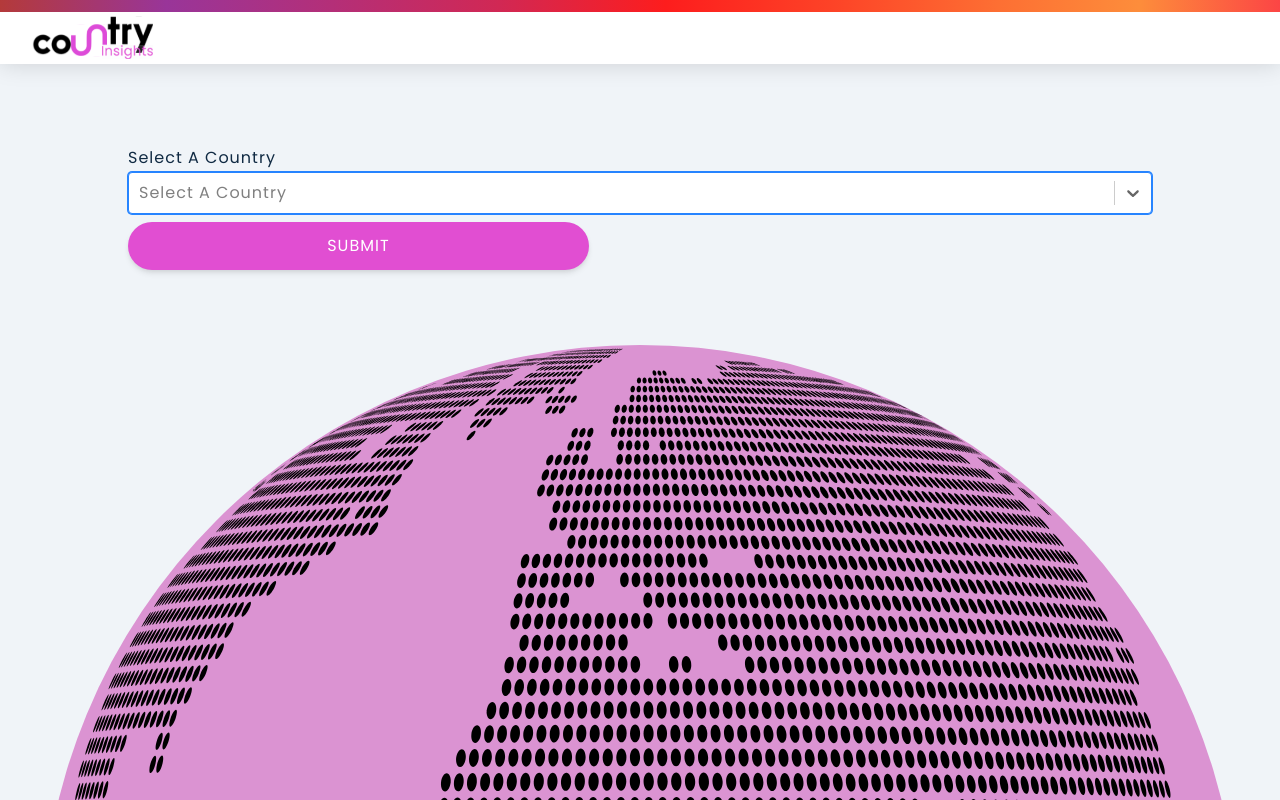
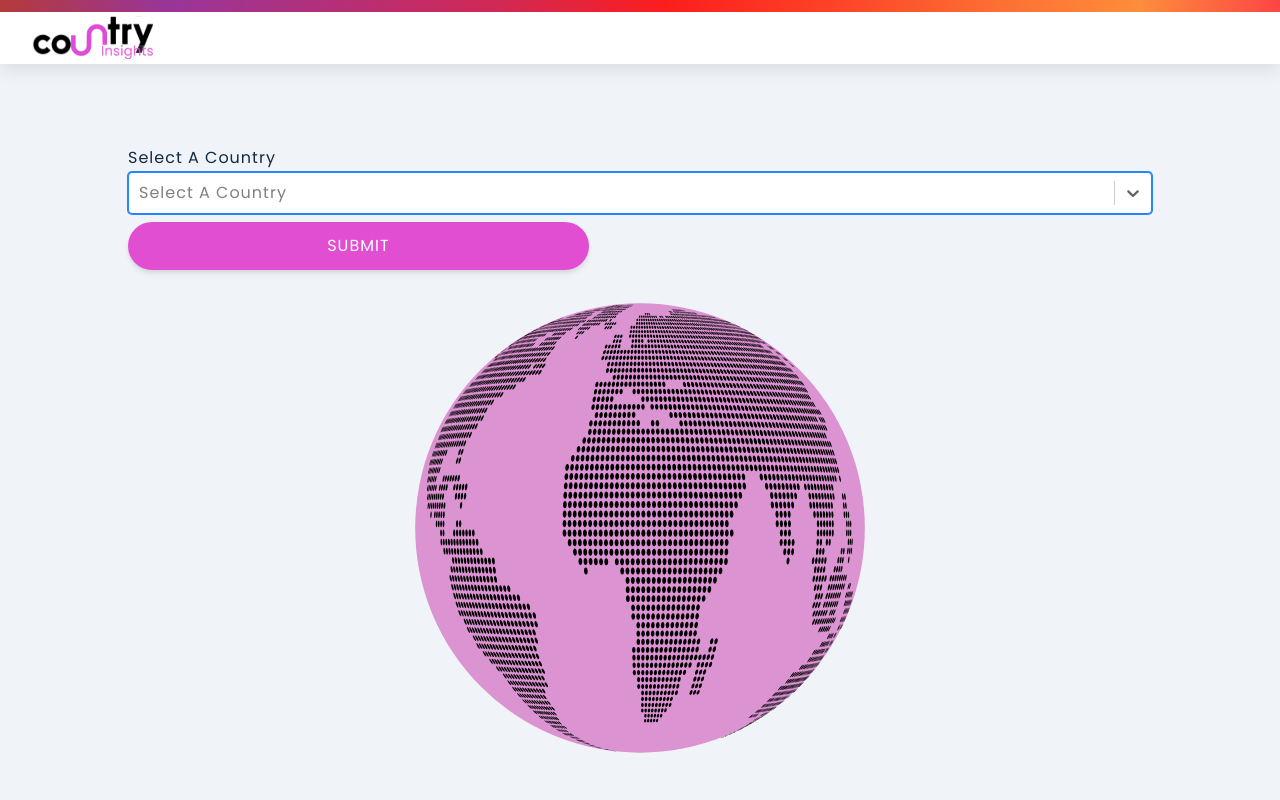
Before and after one commit to Hallelujah78/BICodingChallenge, a React (Create React App) app in the folder client/: page / in a window 1280 px wide. Shown: the top 800 px of the page. Built offline with nearby package versions, Linux system fonts and the light colour scheme; no server answers.

Commit message:
Project Update

```diff
--- /dev/null
+++ b/client/src/components/Loading.js
@@ -0,0 +1,54 @@
+import styled from "styled-components";
+const Loading = () => {
+  return (
+    <Wrapper>
+      <div class="lds-ring">
+        <div></div>
+        <div></div>
+        <div></div>
+        <div></div>
+      </div>
+    </Wrapper>
+  );
+};
+export default Loading;
+
+const Wrapper = styled.div`
+  margin: 25vh auto 0 auto;
+
+  .lds-ring {
+    display: inline-block;
+    position: relative;
+    width: 9rem;
+    height: 9rem;
+  }
+  .lds-ring div {
+    box-sizing: border-box;
+    display: block;
+    position: absolute;
+    width: 8rem;
+    height: 8rem;
+    margin: 8px;
+    border: 8px solid #87ceeb;
+    border-radius: 50%;
+    animation: lds-ring 1.2s cubic-bezier(0.5, 0, 0.5, 1) infinite;
+    border-color: #87ceeb transparent transparent transparent;
+  }
+  .lds-ring div:nth-child(1) {
+    animation-delay: -0.45s;
+  }
+  .lds-ring div:nth-child(2) {
+    animation-delay: -0.3s;
+  }
+  .lds-ring div:nth-child(3) {
+    animation-delay: -0.15s;
+  }
+  @keyframes lds-ring {
+    0% {
+      transform: rotate(0deg);
+    }
+    100% {
+      transform: rotate(360deg);
+    }
+  }
+`;
--- a/client/src/pages/BasicUI.js
+++ b/client/src/pages/BasicUI.js
@@ -3,6 +3,7 @@ import { useState } from "react";
 import DynamicObjectRenderer from "../components/DynamicObjectRenderer.js";
 import worldMap from "../assets/images/globe.svg";
 import SearchForm from "../components/SearchForm.js";
+import Loading from "../components/Loading.js";
 
 const BasicUI = () => {
   const [country, setCountry] = useState("");
@@ -21,7 +22,9 @@ const BasicUI = () => {
         setIsError={setIsError}
       />
       {isLoading ? (
-        <div className="content-center">loading...</div>
+        <div className="content-center">
+          <Loading />
+        </div>
       ) : isError ? (
         <div className="content-center">{errorMessage}</div>
       ) : !isLoading && !isError && countryData ? (
@@ -32,7 +35,9 @@ const BasicUI = () => {
       ) : (
         <>
           <section>
-            <img src={worldMap} alt="" />
+            <div className="img-container">
+              <img src={worldMap} alt="globe of the world" />
+            </div>
           </section>
         </>
       )}
@@ -59,7 +64,7 @@ const Wrapper = styled.section`
     left: 50%;
     transform: translateX(-50%);
     margin: 5rem auto;
-    transition: 0.9s ease-in all;
+    transition: 0.5s ease-in all;
     width: 80vw;
     height: fit-content;
     .btn-container {
@@ -101,14 +106,33 @@ const Wrapper = styled.section`
     width: 200px;
     height: auto;
   }
-  section img {
+  section {
     aspect-ratio: 1;
-    width: 100%;
-    margin-top: 30vh;
+    width: 90%;
+    height: 100%;
+    margin: 30vh auto 0 auto;
   }
   .hide {
-    opacity: 0.5;
-    transform: translate(-50%, -100vh);
+    transform: translate(-50%, -150vh);
     left: 50%;
   }
+  @media (min-width: 800px) {
+    section {
+      width: 100%;
+      height: calc(100vh - 4rem);
+      margin: 0 auto 0 auto;
+      .img-container {
+        width: 100%;
+        height: 100%;
+        margin: auto;
+
+        display: grid;
+        place-content: center;
+        img {
+          margin-top: 12rem;
+          height: 60vh;
+        }
+      }
+    }
+  }
 `;
```
Also changed, not shown: client/src/assets/images/01.jpg (deleted).
